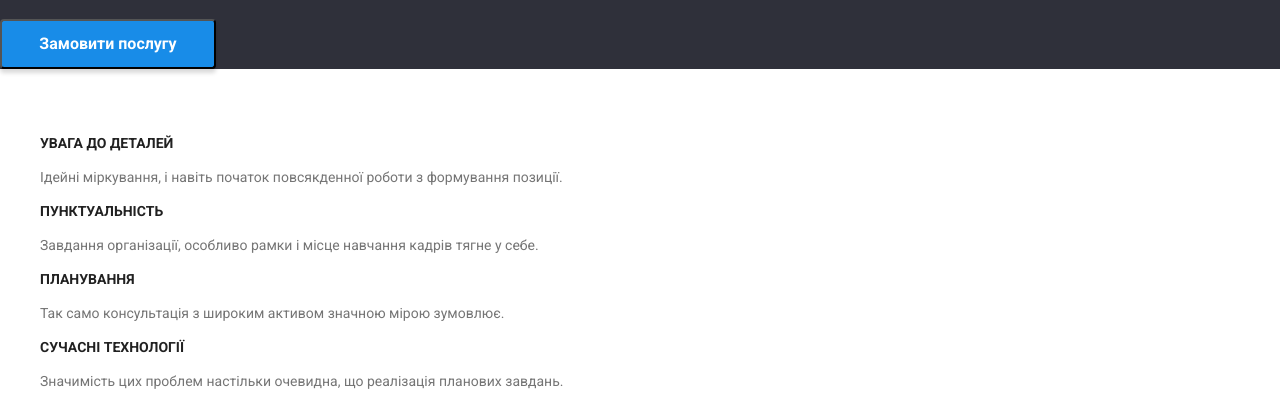
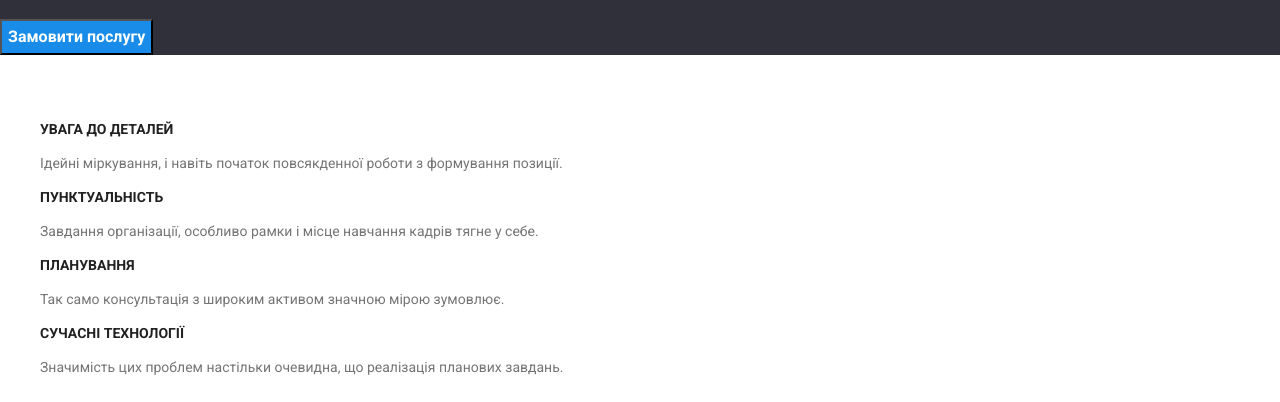
Before and after one commit to SashaFesenkooo/goit-markup-hw-02, a plain HTML site: page index.html in a window 1280 px wide. Shown: the part 272-674 px from the top of the page. Drawn offline with Linux system fonts and the light colour scheme.

Commit message:
fixed button

```diff
--- a/css/styles.css
+++ b/css/styles.css
@@ -103,17 +103,10 @@ body{
 .btn {
   color: var(--nav-color);
   background-color:var(--logo-secondary-color);
-  box-shadow: 0px 4px 4px rgba(0, 0, 0, 0.15);
-  border-radius: 4px;
-  width: 216px;
-  height: 50px;
-  left: 692px;
-  top: 430px;
   font-size: 16px;
   font-weight: 700;
   line-height: 1.87;
   cursor: pointer;
-
 }
 
 .btn:hover,
```
